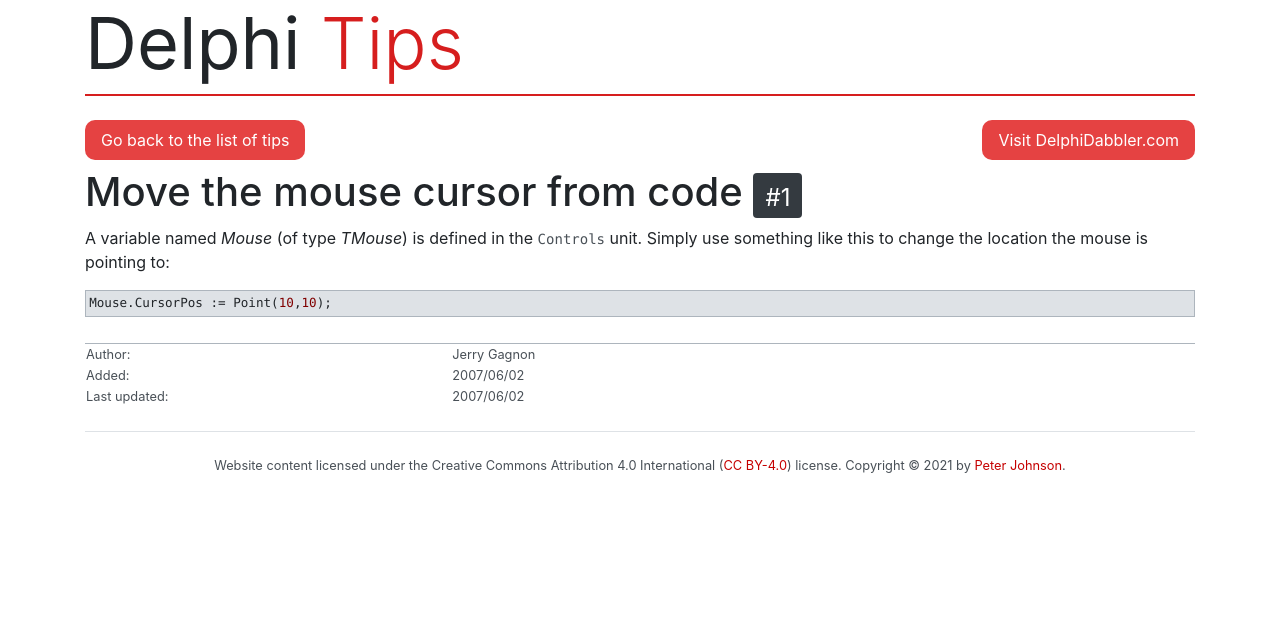
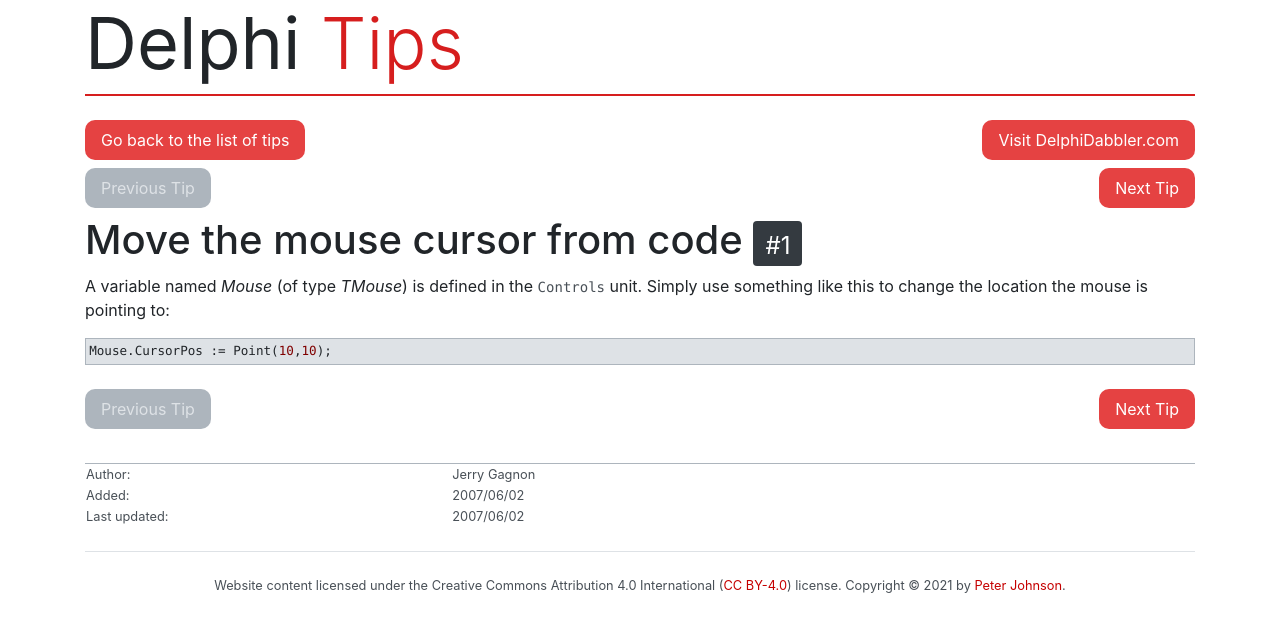
Before and after one commit to delphidabbler/delphi-tips, a Jekyll site: the page built from docs/_tips/1.html, in a window 1280 px wide. Shown: the top 632 px of the page. Built offline with Jekyll 4.4.1, drawn with Linux system fonts in a browser that asks for light colours; comment, search, counter and statistics services are not loaded.

Commit message:
Add Next & Previous tip buttons to tips pages

```diff
--- a/docs/_layouts/tip.html
+++ b/docs/_layouts/tip.html
@@ -4,7 +4,9 @@ layout: default
 {%- assign pg = page.url | split: "." -%}
 {%- assign id = pg.first | split: "/"  | last  | minus: 1 -%}
 {%- assign tip = site.data.tips[id] -%}
-<nav>
+{%- assign prevId = tip.id | minus: 1 -%}
+{%- assign nextId = tip.id | plus: 1 -%}
+<nav id="main-btns">
     <ul class="nav-list">
         <li class="nav-1">
             <button type="button" class="nav-btn"><a href="../index.html" class="button">Go back to the list of tips</a></button>
@@ -15,10 +17,29 @@ layout: default
     </ul>
 </nav>
 
+<script async src="https://cse.google.com/cse.js?cx=9b61e9db5f8c5a818"></script>
+<div class="gcse-search"></div>
+
 <div id="wrapper">
 
-<script async src="https://cse.google.com/cse.js?cx=9b61e9db5f8c5a818"></script>
-<div class="gcse-search"></div>
+<nav class="nav-btns nav-btns-top">
+    <ul class="nav-list">
+        <li class="nav-1">
+            {%- if prevId >= 1 -%}
+            <button type="button" class="nav-btn"><a href="./{{ prevId }}" class="button">Previous Tip</a></button>
+            {%- else -%}
+            <button type="button" class="nav-btn xdisabled" disabled>Previous Tip</button>
+            {%- endif %}
+        </li>
+        <li class="nav-2">
+            {%- if nextId <= site.data.tips.size -%}
+            <button type="button" class="nav-btn"><a href="./{{ nextId }}">Next Tip</a></button>
+            {%- else -%}
+            <button type="button" class="nav-btn xdisabled" disabled>Next Tip</button>
+            {%- endif %}
+        </li>
+    </ul>
+</nav>
 
 <h1>
     {{ tip.title | escape }} <span class="badge badge-dark"><small>#{{ tip.id | escape }}</small></span>
@@ -27,6 +48,25 @@ layout: default
 <!-- BEGIN CONTENT -->
 {{ content }}
 <!--END CONTENT -->
+
+<nav class="nav-btns nav-btns-bottom">
+    <ul class="nav-list">
+        <li class="nav-1">
+            {%- if prevId >= 1 -%}
+            <button type="button" class="nav-btn"><a href="./{{ prevId }}" class="button">Previous Tip</a></button>
+            {%- else -%}
+            <button type="button" class="nav-btn xdisabled" disabled>Previous Tip</button>
+            {%- endif %}
+        </li>
+        <li class="nav-2">
+            {%- if nextId <= site.data.tips.size -%}
+            <button type="button" class="nav-btn"><a href="./{{ nextId }}">Next Tip</a></button>
+            {%- else -%}
+            <button type="button" class="nav-btn xdisabled" disabled>Next Tip</button>
+            {%- endif %}
+        </li>
+    </ul>
+</nav>
 
 <table class="infotable">
     {% if tip.resource != "" -%}
```
